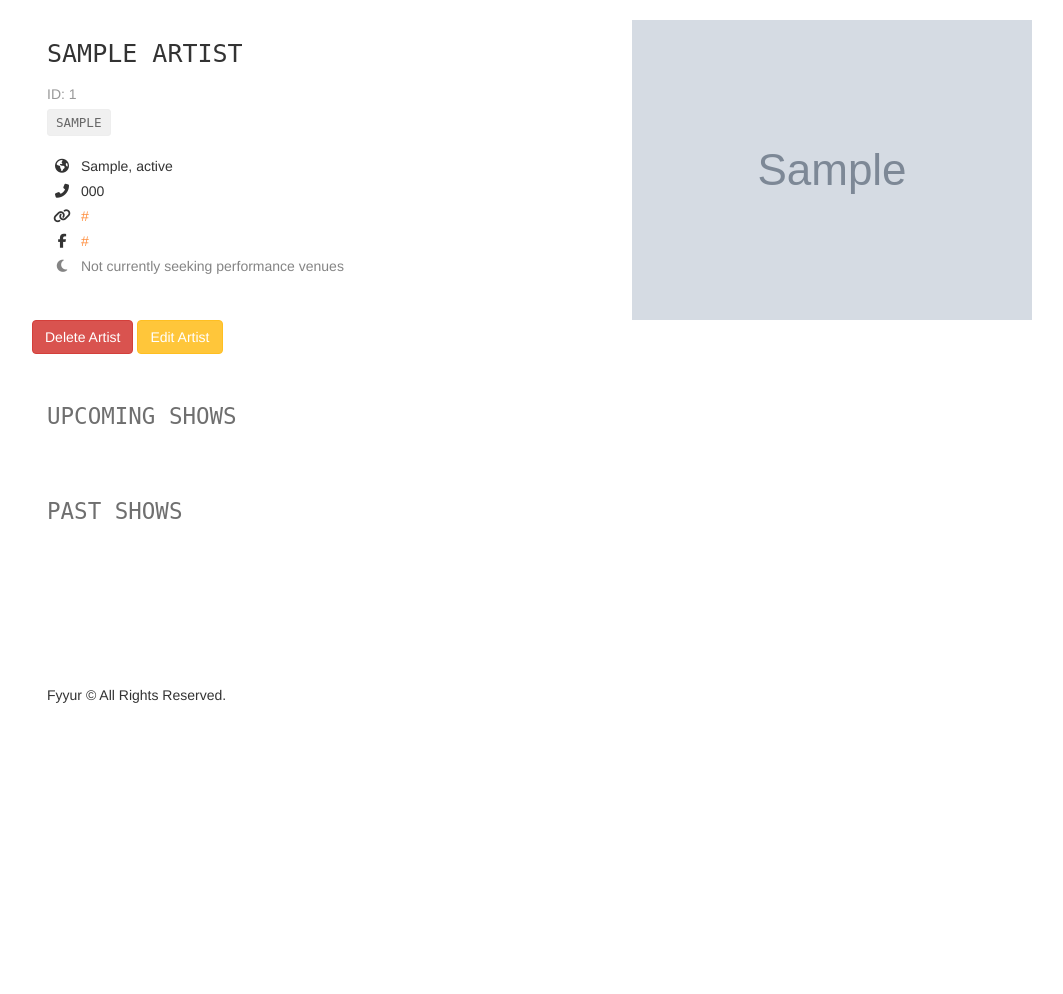
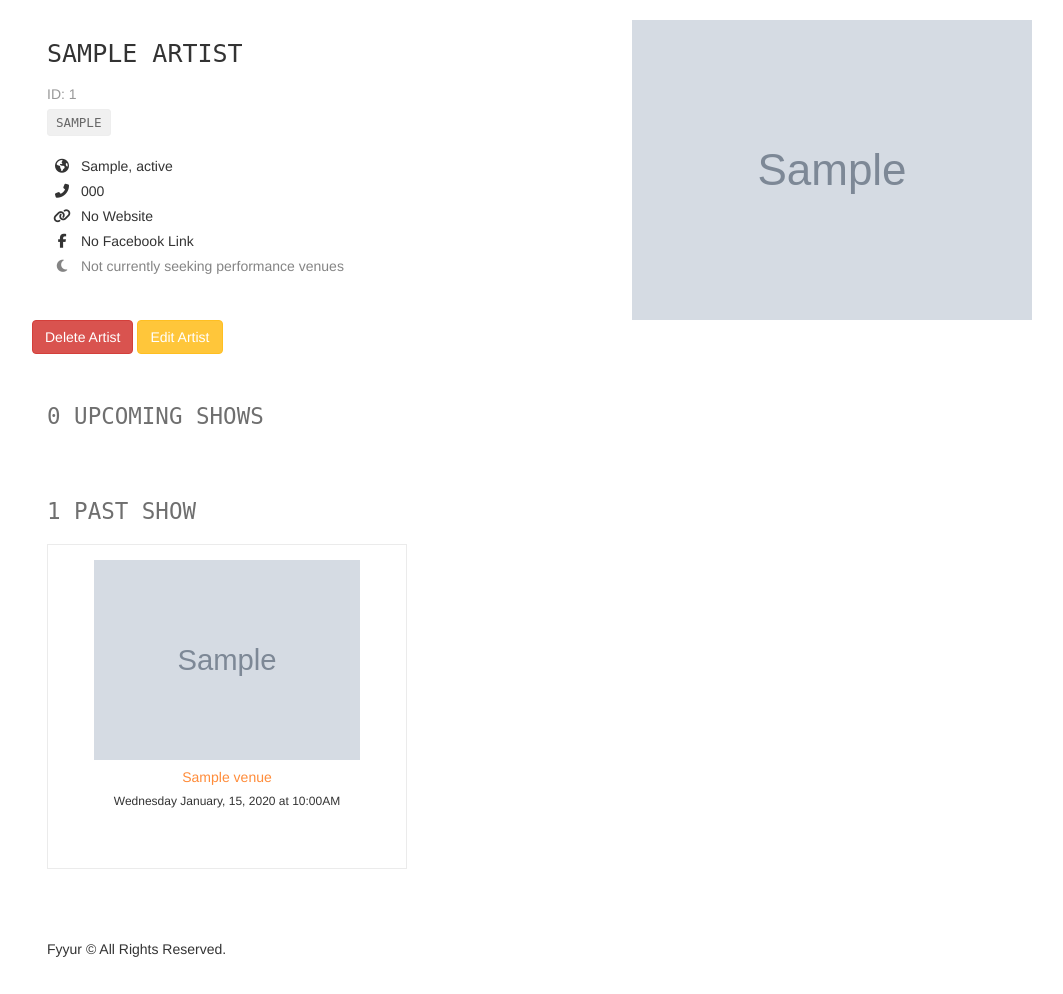
Before and after one commit to GirgisDev/FSND-Fyyur, a Flask app: page /artists/1 in a window 1280 px wide. Shown: the part 60-1054 px from the top of the page, without its empty margins (23-1086 px from the left). Before the commit the page ends 763 px from the top, so only its background shows below. Run offline with Flask 2, Linux system fonts and the light colour scheme; tables that the repository leaves empty hold one stand-in row (values such as "Sample post"); grey boxes marked "Sample" are stand-in pictures; some libraries are stand-ins or nearby versions.

Commit message:
feat: Updated shows pages to list and create shows with real data - Updated Artists and Venues pages to show previous and upcoming shows

```diff
--- a/app.py
+++ b/app.py
@@ -14,6 +14,7 @@ from logging import Formatter, FileHandler
 from flask_wtf import Form
 from forms import *
 import sys
+import datetime
 #----------------------------------------------------------------------------#
 # App Config.
 #----------------------------------------------------------------------------#
@@ -43,6 +44,7 @@ class Venue(db.Model):
   image_link = db.Column(db.String(500))
   facebook_link = db.Column(db.String(120), nullable=True)
   website = db.Column(db.String(120), nullable=True)
+  show = db.relationship("Show", backref="venue_show", lazy=True)
 
   def __repr__(self):
     return f"<Venue {self.id}, {self.name}, {self.city}, {self.state}>"
@@ -59,8 +61,18 @@ class Artist(db.Model):
   image_link = db.Column(db.String(500))
   facebook_link = db.Column(db.String(120))
   website = db.Column(db.String(120), nullable=True)
+  show = db.relationship("Show", backref="artist_show", lazy=True)
 
-# TODO Implement Show and Artist models, and complete all model relationships and properties, as a database migration.
+class Show(db.Model):
+  __tablename__ = "Show"
+
+  id = db.Column(db.Integer, primary_key=True)
+  artist_id = db.Column(db.Integer, db.ForeignKey("Artist.id"), nullable=False)
+  venue_id = db.Column(db.Integer, db.ForeignKey("Venue.id"), nullable=False)
+  start_date = db.Column(db.DateTime, nullable=False)
+
+  def __repr__(self):
+    return f"<Show {self.artist_id}, {self.venue_id}, {self.start_date}>"
 
 #----------------------------------------------------------------------------#
 # Filters.
@@ -90,7 +102,6 @@ def index():
 
 @app.route('/venues')
 def venues():
-  #       num_shows should be aggregated based on number of upcoming shows per venue.
   data = []
   for venue in Venue.query.distinct(Venue.city).distinct(Venue.state):
     data.append({
@@ -103,8 +114,7 @@ def venues():
     for venue in venues:
       area["venues"].append({
         "id": venue.id,
-        "name": venue.name,
-        "num_upcoming_shows": 0
+        "name": venue.name
       })
 
   return render_template('pages/venues.html', areas=data)
@@ -127,34 +137,39 @@ def search_venues():
 
 @app.route('/venues/<int:venue_id>')
 def show_venue(venue_id):
-  # shows the venue page with the given venue_id
-  # TODO: replace with real venue data from the venues table, using venue_id
-  data1={
-    "id": 1,
-    "name": "The Musical Hop",
-    "genres": ["Jazz", "Reggae", "Swing", "Classical", "Folk"],
-    "address": "1015 Folsom Street",
-    "city": "San Francisco",
-    "state": "CA",
-    "phone": "123-123-1234",
-    "website": "https://www.themusicalhop.com",
-    "facebook_link": "https://www.facebook.com/TheMusicalHop",
-    "seeking_talent": True,
-    "seeking_description": "We are on the lookout for a local artist to play every two weeks. Please call us.",
-    "image_link": "https://images.unsplash.com/photo-1543900694-133f37abaaa5?ixlib=rb-1.2.1&ixid=eyJhcHBfaWQiOjEyMDd9&auto=format&fit=crop&w=400&q=60",
-    "past_shows": [{
-      "artist_id": 4,
-      "artist_name": "Guns N Petals",
-      "artist_image_link": "https://images.unsplash.com/photo-1549213783-8284d0336c4f?ixlib=rb-1.2.1&ixid=eyJhcHBfaWQiOjEyMDd9&auto=format&fit=crop&w=300&q=80",
-      "start_time": "2019-05-21T21:30:00.000Z"
-    }],
-    "upcoming_shows": [],
-    "past_shows_count": 1,
-    "upcoming_shows_count": 0,
+  data = Venue.query.get(venue_id)
+  venue_data = {
+    "id": data.id,
+    "name": data.name,
+    "genres": [data.genres],
+    "city": data.city,
+    "state": data.state,
+    "address": data.address,
+    "phone": data.phone,
+    "seeking_venue": False,
+    "image_link": data.image_link
   }
-  venue = Venue.query.get(venue_id)
-  venue.genres = [venue.genres]
-  return render_template('pages/show_venue.html', venue=venue)
+
+  past_shows = []
+  upcoming_shows = []
+  shows = Show.query.filter(Show.venue_id == venue_id).join(Artist, Artist.id == Show.artist_id).add_columns(Artist.name.label("artist_name"), Artist.image_link.label("artist_image_link")).all()
+  for item in shows:
+    show = item.Show
+    showData = {
+      "artist_id": show.artist_id,
+      "start_date": (show.start_date).strftime("%m/%d/%Y, %H:%M:%S"),
+      "artist_name": item.artist_name,
+      "artist_image_link": item.artist_image_link,
+    }
+    if datetime.datetime.now() >= show.start_date: past_shows.append(showData)
+    else: upcoming_shows.append(showData)
+
+  venue_data["past_shows_count"] = len(past_shows)
+  venue_data["upcoming_shows_count"] = len(upcoming_shows)
+  venue_data["past_shows"] = past_shows
+  venue_data["upcoming_shows"] = upcoming_shows
+
+  return render_template('pages/show_venue.html', venue=venue_data)
 
 #  Create Venue
 #  ----------------------------------------------------------------
@@ -217,18 +232,6 @@ def delete_venue(venue_id):
 #  ----------------------------------------------------------------
 @app.route('/artists')
 def artists():
-  # TODO: replace with real data returned from querying the database
-
-  # data=[{
-  #   "id": 4,
-  #   "name": "Guns N Petals",
-  # }, {
-  #   "id": 5,
-  #   "name": "Matt Quevedo",
-  # }, {
-  #   "id": 6,
-  #   "name": "The Wild Sax Band",
-  # }]
   data = Artist.query.all()
   return render_template('pages/artists.html', artists=data)
 
@@ -243,48 +246,44 @@ def search_artists():
   for venue in venues:
     response["data"].append({
       "id": venue.id,
-      "name": venue.name,
-      "num_upcoming_shows": 0
+      "name": venue.name
     })
   return render_template('pages/search_artists.html', results=response, search_term=search_term)
 
 @app.route('/artists/<int:artist_id>')
 def show_artist(artist_id):
-  # shows the venue page with the given venue_id
-  # TODO: replace with real venue data from the venues table, using venue_id
-  # data3={
-  #   "id": 6,
-  #   "name": "The Wild Sax Band",
-  #   "genres": ["Jazz", "Classical"],
-  #   "city": "San Francisco",
-  #   "state": "CA",
-  #   "phone": "432-325-5432",
-  #   "seeking_venue": False,
-  #   "image_link": "https://images.unsplash.com/photo-1558369981-f9ca78462e61?ixlib=rb-1.2.1&ixid=eyJhcHBfaWQiOjEyMDd9&auto=format&fit=crop&w=794&q=80",
-  #   "past_shows": [],
-  #   "upcoming_shows": [{
-  #     "venue_id": 3,
-  #     "venue_name": "Park Square Live Music & Coffee",
-  #     "venue_image_link": "https://images.unsplash.com/photo-1485686531765-ba63b07845a7?ixlib=rb-1.2.1&ixid=eyJhcHBfaWQiOjEyMDd9&auto=format&fit=crop&w=747&q=80",
-  #     "start_time": "2035-04-01T20:00:00.000Z"
-  #   }, {
-  #     "venue_id": 3,
-  #     "venue_name": "Park Square Live Music & Coffee",
-  #     "venue_image_link": "https://images.unsplash.com/photo-1485686531765-ba63b07845a7?ixlib=rb-1.2.1&ixid=eyJhcHBfaWQiOjEyMDd9&auto=format&fit=crop&w=747&q=80",
-  #     "start_time": "2035-04-08T20:00:00.000Z"
-  #   }, {
-  #     "venue_id": 3,
-  #     "venue_name": "Park Square Live Music & Coffee",
-  #     "venue_image_link": "https://images.unsplash.com/photo-1485686531765-ba63b07845a7?ixlib=rb-1.2.1&ixid=eyJhcHBfaWQiOjEyMDd9&auto=format&fit=crop&w=747&q=80",
-  #     "start_time": "2035-04-15T20:00:00.000Z"
-  #   }],
-  #   "past_shows_count": 0,
-  #   "upcoming_shows_count": 3,
-  # }
   data = Artist.query.get(artist_id)
-  data.genres = [data.genres]
-  # data = list(filter(lambda d: d['id'] == artist_id, [data1, data2, data3]))[0]
-  return render_template('pages/show_artist.html', artist=data)
+  artist_data={
+    "id": data.id,
+    "name": data.name,
+    "genres": [data.genres],
+    "city": data.city,
+    "state": data.state,
+    "phone": data.phone,
+    "seeking_venue": False,
+    "image_link": data.image_link
+  }
+
+  past_shows = []
+  upcoming_shows = []
+  shows = Show.query.filter(Show.artist_id == artist_id).join(Venue, Venue.id == Show.venue_id).add_columns(Venue.name.label("venue_name"), Venue.image_link.label("venue_image_link")).all()
+  for item in shows:
+    show = item.Show
+    showData = {
+      "venue_id": show.venue_id,
+      "start_date": (show.start_date).strftime("%m/%d/%Y, %H:%M:%S"),
+      "venue_name": item.venue_name,
+      "venue_image_link": item.venue_image_link,
+    }
+    if datetime.datetime.now() >= show.start_date: past_shows.append(showData)
+    else: upcoming_shows.append(showData)
+
+  artist_data["past_shows_count"] = len(past_shows)
+  artist_data["upcoming_shows_count"] = len(upcoming_shows)
+  artist_data["past_shows"] = past_shows
+  artist_data["upcoming_shows"] = upcoming_shows
+
+  return render_template('pages/show_artist.html', artist=artist_data)
 
 #  Update
 #  ----------------------------------------------------------------
@@ -371,10 +370,6 @@ def create_artist_form():
 
 @app.route('/artists/create', methods=['POST'])
 def create_artist_submission():
-  # called upon submitting the new artist listing form
-  # TODO: insert form data as a new Venue record in the db, instead
-  # TODO: modify data to be the data object returned from db insertion
-
   error = False
   try:
     artist = Artist(
@@ -407,63 +402,48 @@ def create_artist_submission():
 
 @app.route('/shows')
 def shows():
-  # displays list of shows at /shows
-  # TODO: replace with real venues data.
-  #       num_shows should be aggregated based on number of upcoming shows per venue.
-  data=[{
-    "venue_id": 1,
-    "venue_name": "The Musical Hop",
-    "artist_id": 4,
-    "artist_name": "Guns N Petals",
-    "artist_image_link": "https://images.unsplash.com/photo-1549213783-8284d0336c4f?ixlib=rb-1.2.1&ixid=eyJhcHBfaWQiOjEyMDd9&auto=format&fit=crop&w=300&q=80",
-    "start_time": "2019-05-21T21:30:00.000Z"
-  }, {
-    "venue_id": 3,
-    "venue_name": "Park Square Live Music & Coffee",
-    "artist_id": 5,
-    "artist_name": "Matt Quevedo",
-    "artist_image_link": "https://images.unsplash.com/photo-1495223153807-b916f75de8c5?ixlib=rb-1.2.1&ixid=eyJhcHBfaWQiOjEyMDd9&auto=format&fit=crop&w=334&q=80",
-    "start_time": "2019-06-15T23:00:00.000Z"
-  }, {
-    "venue_id": 3,
-    "venue_name": "Park Square Live Music & Coffee",
-    "artist_id": 6,
-    "artist_name": "The Wild Sax Band",
-    "artist_image_link": "https://images.unsplash.com/photo-1558369981-f9ca78462e61?ixlib=rb-1.2.1&ixid=eyJhcHBfaWQiOjEyMDd9&auto=format&fit=crop&w=794&q=80",
-    "start_time": "2035-04-01T20:00:00.000Z"
-  }, {
-    "venue_id": 3,
-    "venue_name": "Park Square Live Music & Coffee",
-    "artist_id": 6,
-    "artist_name": "The Wild Sax Band",
-    "artist_image_link": "https://images.unsplash.com/photo-1558369981-f9ca78462e61?ixlib=rb-1.2.1&ixid=eyJhcHBfaWQiOjEyMDd9&auto=format&fit=crop&w=794&q=80",
-    "start_time": "2035-04-08T20:00:00.000Z"
-  }, {
-    "venue_id": 3,
-    "venue_name": "Park Square Live Music & Coffee",
-    "artist_id": 6,
-    "artist_name": "The Wild Sax Band",
-    "artist_image_link": "https://images.unsplash.com/photo-1558369981-f9ca78462e61?ixlib=rb-1.2.1&ixid=eyJhcHBfaWQiOjEyMDd9&auto=format&fit=crop&w=794&q=80",
-    "start_time": "2035-04-15T20:00:00.000Z"
-  }]
+  joinedData = Show.query.join(Venue, Venue.id == Show.venue_id).add_columns(Venue.name.label("venue_name")).join(Artist, Artist.id == Show.artist_id).add_columns(Artist.name.label("artist_name"), Artist.image_link.label("artist_image_link")).all()
+  data = []
+  for item in joinedData:
+    show = item.Show
+    data.append({
+      "venue_id": show.venue_id,
+      "artist_id": show.artist_id,
+      "start_date": (show.start_date).strftime("%m/%d/%Y, %H:%M:%S"),
+      "venue_name": item.venue_name,
+      "artist_name": item.artist_name,
+      "artist_image_link": item.artist_image_link
+    })
   return render_template('pages/shows.html', shows=data)
 
 @app.route('/shows/create')
 def create_shows():
-  # renders form. do not touch.
   form = ShowForm()
   return render_template('forms/new_show.html', form=form)
 
 @app.route('/shows/create', methods=['POST'])
 def create_show_submission():
-  # called to create new shows in the db, upon submitting new show listing form
-  # TODO: insert form data as a new Show record in the db, instead
+  error = False
+  try:
+    show = Show(
+      artist_id=request.form["artist_id"], venue_id=request.form["venue_id"],
+      start_date=request.form["start_date"]
+    )
+    db.session.add(show)
+    db.session.commit()
 
-  # on successful db insert, flash success
-  flash('Show was successfully listed!')
-  # TODO: on unsuccessful db insert, flash an error instead.
-  # e.g., flash('An error occurred. Show could not be listed.')
-  # see: http://flask.pocoo.org/docs/1.0/patterns/flashing/
+  except:
+    error = True
+    db.session.rollback()
+    print(sys.exc_info())
+
+  finally:
+    db.session.close()
+
+  if error:
+    flash('Show was not added. Something went wrong!')
+  else:
+    flash('Show was added successfully!')
   return render_template('pages/home.html')
 
 @app.errorhandler(404)
--- a/forms.py
+++ b/forms.py
@@ -10,8 +10,8 @@ class ShowForm(FlaskForm):
     venue_id = StringField(
         'venue_id'
     )
-    start_time = DateTimeField(
-        'start_time',
+    start_date = DateTimeField(
+        'start_date',
         validators=[DataRequired()],
         default= datetime.today()
     )
--- a/templates/forms/new_show.html
+++ b/templates/forms/new_show.html
@@ -15,8 +15,8 @@
         {{ form.venue_id(class_ = 'form-control', autofocus = true) }}
       </div>
       <div class="form-group">
-          <label for="start_time">Start Time</label>
-          {{ form.start_time(class_ = 'form-control', placeholder='YYYY-MM-DD HH:MM', autofocus = true) }}
+          <label for="start_date">Start Time</label>
+          {{ form.start_date(class_ = 'form-control', placeholder='YYYY-MM-DD HH:MM', autofocus = true) }}
         </div>
       <input type="submit" value="Create Venue" class="btn btn-primary btn-lg btn-block">
     </form>
--- a/templates/pages/show_artist.html
+++ b/templates/pages/show_artist.html
@@ -56,7 +56,7 @@
 			<div class="tile tile-show">
 				<img src="{{ show.venue_image_link }}" alt="Show Venue Image" />
 				<h5><a href="/venues/{{ show.venue_id }}">{{ show.venue_name }}</a></h5>
-				<h6>{{ show.start_time|datetime('full') }}</h6>
+				<h6>{{ show.start_date|datetime('full') }}</h6>
 			</div>
 		</div>
 		{% endfor %}
@@ -70,7 +70,7 @@
 			<div class="tile tile-show">
 				<img src="{{ show.venue_image_link }}" alt="Show Venue Image" />
 				<h5><a href="/venues/{{ show.venue_id }}">{{ show.venue_name }}</a></h5>
-				<h6>{{ show.start_time|datetime('full') }}</h6>
+				<h6>{{ show.start_date|datetime('full') }}</h6>
 			</div>
 		</div>
 		{% endfor %}
--- a/templates/pages/show_venue.html
+++ b/templates/pages/show_venue.html
@@ -59,7 +59,7 @@
 			<div class="tile tile-show">
 				<img src="{{ show.artist_image_link }}" alt="Show Artist Image" />
 				<h5><a href="/artists/{{ show.artist_id }}">{{ show.artist_name }}</a></h5>
-				<h6>{{ show.start_time|datetime('full') }}</h6>
+				<h6>{{ show.start_date|datetime('full') }}</h6>
 			</div>
 		</div>
 		{% endfor %}
@@ -73,7 +73,7 @@
 			<div class="tile tile-show">
 				<img src="{{ show.artist_image_link }}" alt="Show Artist Image" />
 				<h5><a href="/artists/{{ show.artist_id }}">{{ show.artist_name }}</a></h5>
-				<h6>{{ show.start_time|datetime('full') }}</h6>
+				<h6>{{ show.start_date|datetime('full') }}</h6>
 			</div>
 		</div>
 		{% endfor %}
--- a/templates/pages/shows.html
+++ b/templates/pages/shows.html
@@ -6,7 +6,7 @@
     <div class="col-sm-4">
         <div class="tile tile-show">
             <img src="{{ show.artist_image_link }}" alt="Artist Image" />
-            <h4>{{ show.start_time|datetime('full') }}</h4>
+            <h4>{{ show.start_date|datetime('full') }}</h4>
             <h5><a href="/artists/{{ show.artist_id }}">{{ show.artist_name }}</a></h5>
             <p>playing at</p>
             <h5><a href="/venues/{{ show.venue_id }}">{{ show.venue_name }}</a></h5>
```
Also changed, not shown: migrations/versions/c222feee0475_.py (added, +36 -0 lines).
